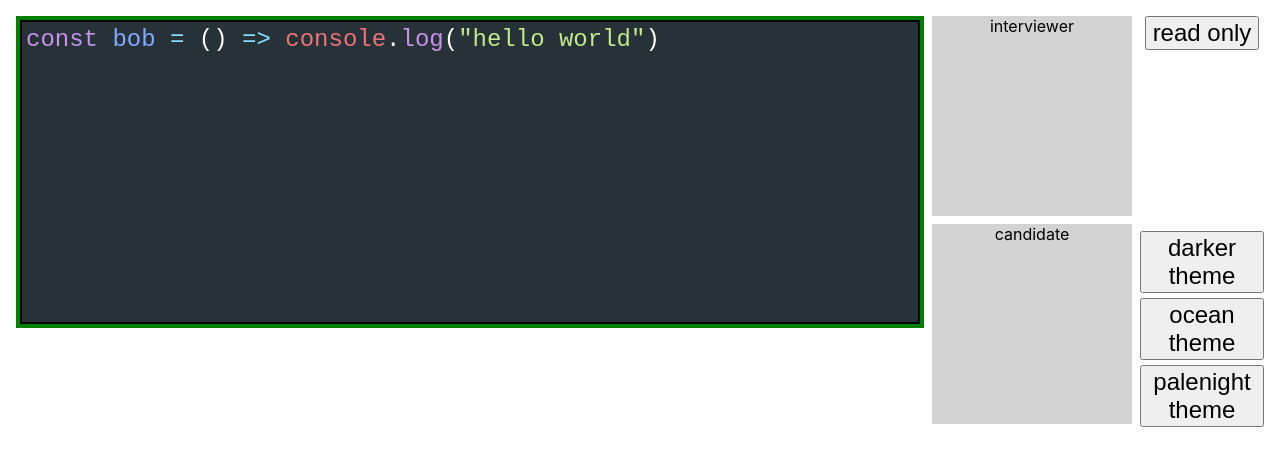
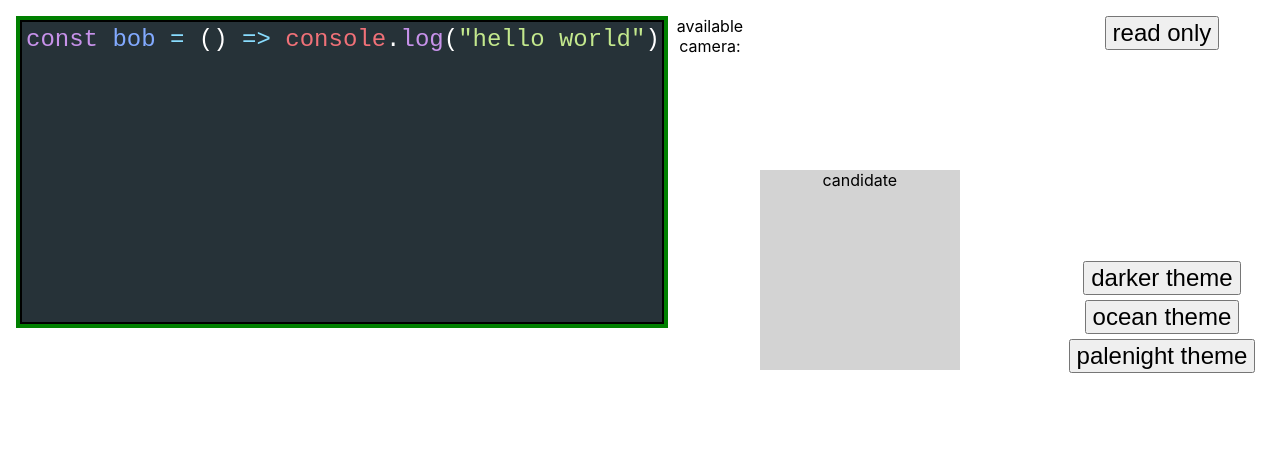
Before and after one commit to HaopengSun/tech-interview-app, a React (Create React App) app in the folder client/: page /interview in a window 1280 px wide. Shown: the top 466 px of the page. Built offline with nearby package versions, Linux system fonts and the light colour scheme.

Commit message:
add webcam in the interview component

```diff
--- a/client/src/App.scss
+++ b/client/src/App.scss
@@ -61,9 +61,9 @@ body {
     border: 2px solid black;
     color: white;
     text-align: left;
-    min-width: 700px;
+    min-width: 500px;
     font-size: 1.5em;
-    width: 70vw;
+    width: 50vw;
   }
 
   aside{
--- a/client/src/components/Interview.jsx
+++ b/client/src/components/Interview.jsx
@@ -1,4 +1,4 @@
-import { useState, useRef } from 'react';
+import { useState, useRef, useEffect } from 'react';
 import { Controlled as CodeMirror } from 'react-codemirror2';
 import useWebcam from '../hooks/useWebcam';
 
@@ -12,8 +12,22 @@ import 'codemirror/mode/xml/xml.js';
 import 'codemirror/mode/javascript/javascript.js';
 
 const Interview = props => {
-  const webcamFeed = useRef()
+  const webcamFeed = useRef({})
   const {  authorized, webcamList, stream, chooseStream } = useWebcam()
+
+  console.log(webcamFeed)
+
+  useEffect(() => {
+    if (!stream) {
+      return
+    }
+    navigator
+      .mediaDevices
+      .getUserMedia({ video: true })
+      .then(stream => {
+        webcamFeed.current.srcObject = stream
+      })
+  }, [stream])
 
   const [code, setCode] = useState('const bob = () => console.log("hello world")')
   const [options, setOptions] = useState({
@@ -29,9 +43,8 @@ const Interview = props => {
   }
 
   const streams = webcamList.map(streamItem => {
-    console.log(streamItem)
     return <li onClick={() => chooseStream(streamItem)}>
-      {(stream && stream.label === streamItem.label) ? "X" : ""} - {streamItem.label}
+      {(stream && stream.label === streamItem.lable) ? "X" : ""} - {streamItem.label}
       </li>
   })
 
@@ -50,11 +63,11 @@ const Interview = props => {
       />
       </section>
 
-      <section>{streams}</section>
+      <section>available camera: {streams}</section>
 
       <aside>
         <section className="webcam">
-          <div className='interviewer'>interviewer</div>
+          <video ref={webcamFeed} onLoadedData={() => webcamFeed.current.play()}></video>
           <div className='candidate'>candidate</div>
         </section>
         <section className="buttons">
--- a/client/src/hooks/useWebcam.js
+++ b/client/src/hooks/useWebcam.js
@@ -25,7 +25,7 @@ export default function useWebcam() {
           console.log(device)
           if (device.kind === 'videoinput') {
             console.log(device.kind + ": " + device.label + " id = " + device.groupId);
-            setWebcamList(prev => [...prev, { label: device.label, id: device.groupId }])
+            setWebcamList(prev => [...prev, { kind: device.kind, label: device.label, id: device.groupId }])
           }
         });
       })
```
